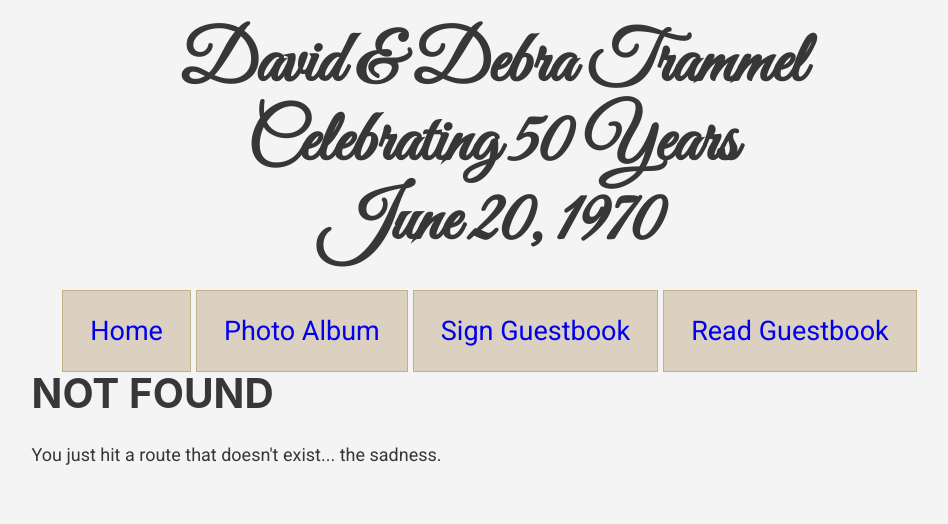
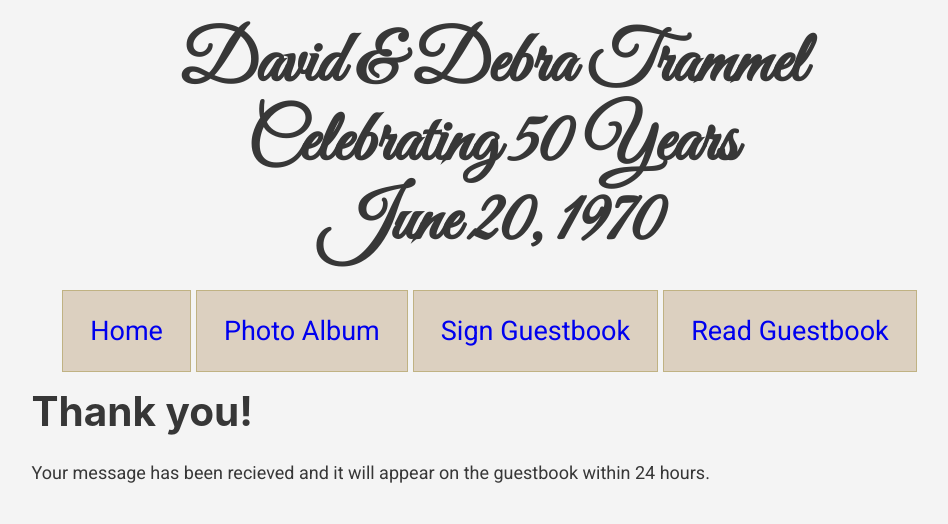
Before and after one commit to charlietanksley/anniversary, a Gatsby site: page /success in a window 1280 px wide. Before the commit this address had no page. Shown: the whole page, without its empty margins (148-1096 px from the left). Built offline with nearby package versions, Linux system fonts and the light colour scheme; Gatsby itself is replaced by a stand-in of ours.

Commit message:
adds success message for writing comments

```diff
--- a/src/pages/guestbook.js
+++ b/src/pages/guestbook.js
@@ -18,6 +18,7 @@ const SecondPage = () => (
           data-netlify="true"
           data-netlify-honeypot="bot-field"
           className="guestbook-form"
+          action="/success"
         >
           <input type="hidden" name="form-name" value="contact" />
           <div>
--- /dev/null
+++ b/src/pages/success.js
@@ -0,0 +1,19 @@
+import React from "react"
+
+import Layout from "../components/layout"
+import SEO from "../components/seo"
+
+const Success = () => (
+  <Layout>
+    <SEO title="Form Submission" />
+    <div className="main">
+      <h1>Thank you!</h1>
+      <p>
+        Your message has been recieved and it will appear on the guestbook
+        within 24 hours.
+      </p>
+    </div>
+  </Layout>
+)
+
+export default Success
```
